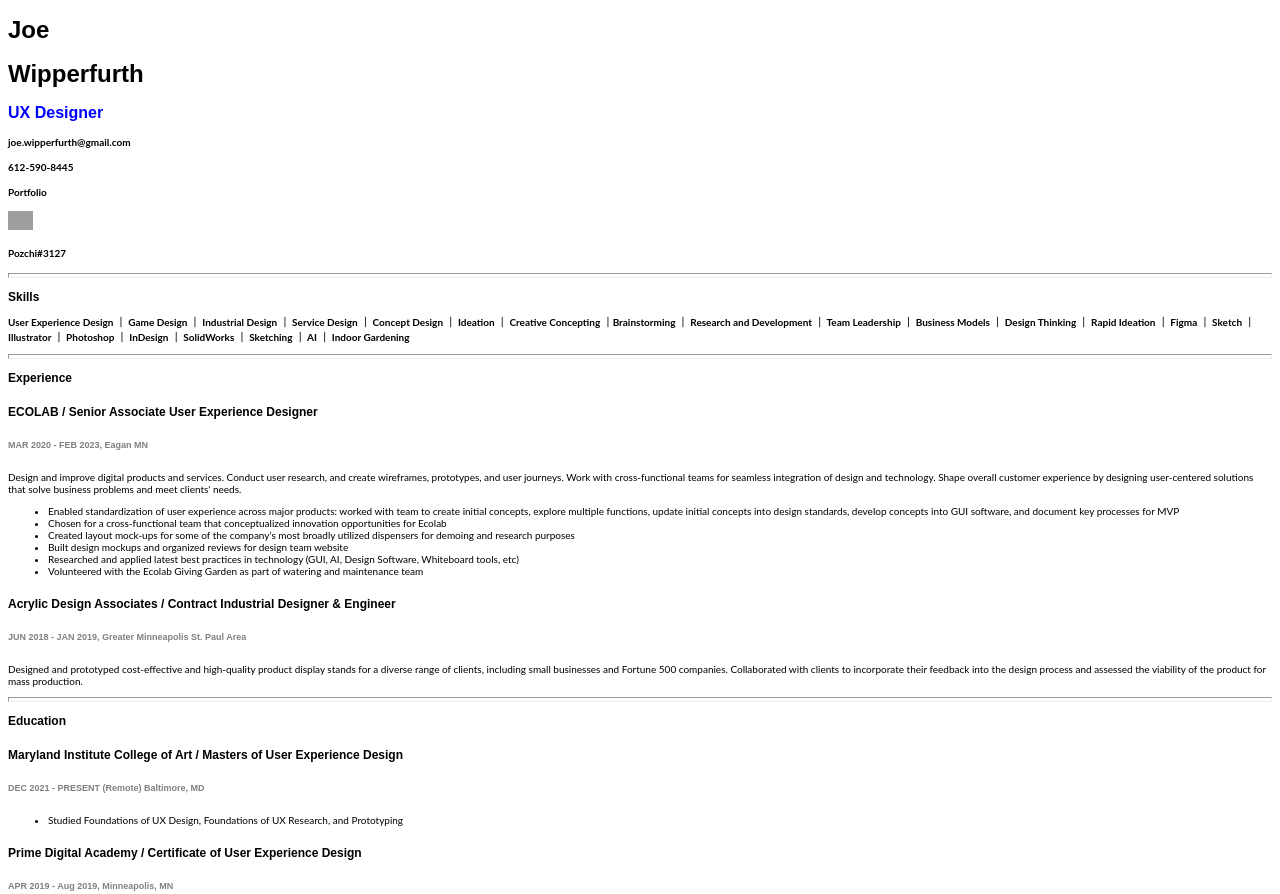
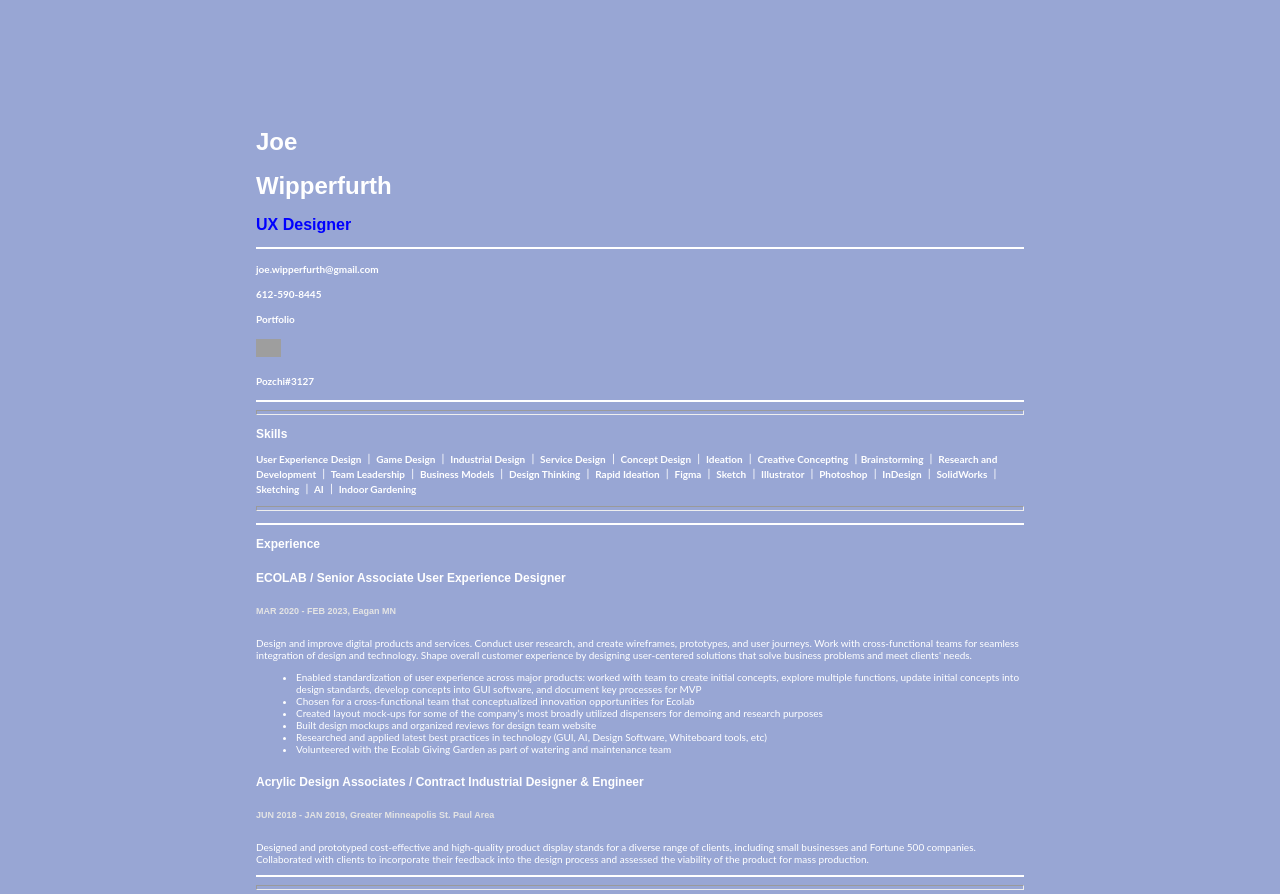
Before and after one commit to kashi059/kashi059.github.io, a plain HTML site: page index.html in a window 1280 px wide. Shown: the top 894 px of the page. Drawn offline with Linux system fonts and the light colour scheme; grey boxes are pictures that could not be loaded.

Commit message:
Update style.css

```diff
--- a/style.css
+++ b/style.css
@@ -1,9 +1,14 @@
 body{
-  background-color: white;
+  background-color: #98A6D4;
+  margin: 10% 20%;
+}
+
+.header, .contact, .skills, .experience {
+  border-bottom: 2px solid #FFFFFF
 }
 
 h1 {
-  Color: black;
+  Color: #FFFFFF;
   font-size: 24px;
   font-family: Raleway, Sans-serif;
 }
@@ -14,24 +19,27 @@ h2 {
   font-family: Raleway, Sans-serif;
 }
 h3{
-    font-size: 12px;
+  Color: #FFFFFF;
+  font-size: 12px;
   font-family: Raleway, Sans-serif;
 }
 
 
 h4,p,ul{
+  Color: #FFFFFF;
   font-size: 10px;
   font-family: Lato, Sans-serif;
 }
 
 h5{
+  Color: #FFFFFF;
   font-size: 12px;
   font-family: Sans-serif;
 }
 h6{
   font-size: 9px;
   font-family: Sans-serif;
-  color: grey;
+  color: #E4E4E4;
 }
 
 
```
